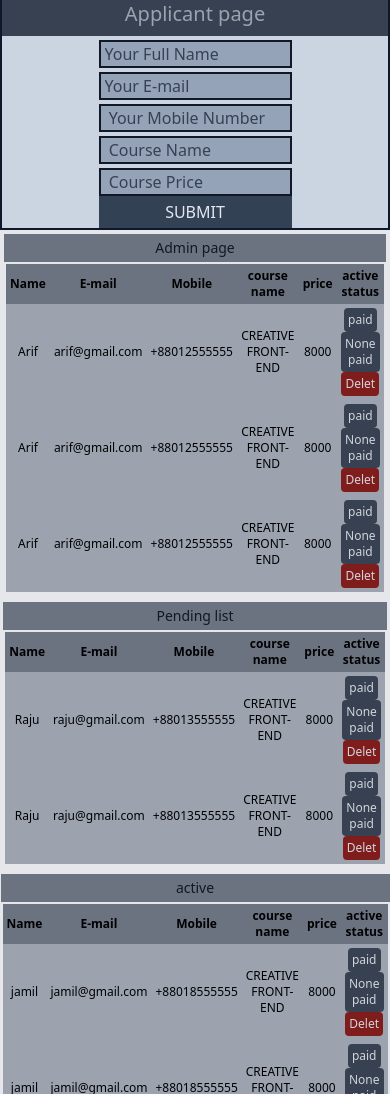
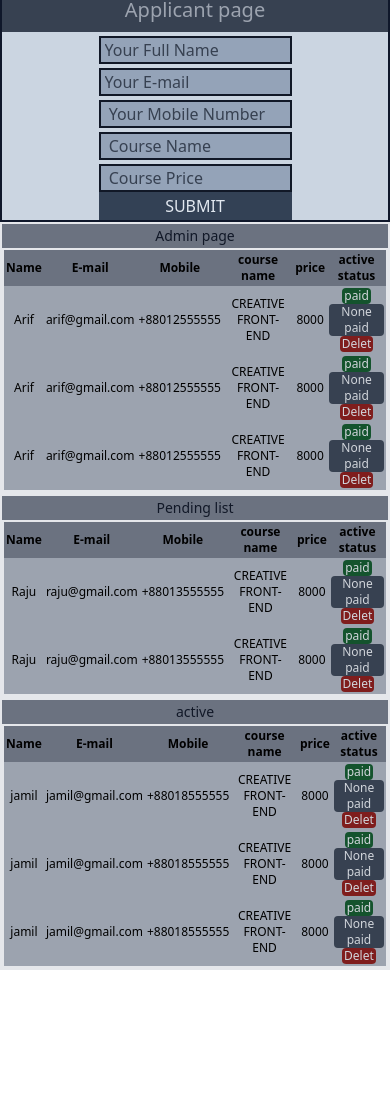
Before and after one commit to Dulal-Ahmed/CourseToDoappsusingtailwinAndjavaScript, a website: page index.html in a window 390 px wide. Shown: the part 54-1148 px from the top of the page. After the commit the page ends 1024 px from the top, so only its background shows below. Drawn offline with nearby package versions, Linux system fonts and the light colour scheme.

Commit message:
add tailwind ClI and solve responsive problems

```diff
--- a/index.html
+++ b/index.html
@@ -4,14 +4,14 @@
     <meta charset="UTF-8">
     <meta http-equiv="X-UA-Compatible" content="IE=edge">
     <meta name="viewport" content="width=device-width, initial-scale=1.0">
-    <script src="https://cdn.tailwindcss.com"></script>
-    <title>To Do Apps</title>
+    <link href="./dist/output.css" rel="stylesheet">
+   <title>To Do Apps</title>
 </head>
 <body>
 
   <header class=" lg:p-5 bg-gray-200">
     <section>
-        <h1 class=" w-full text-3xl font-bold text-gray-300 bg-slate-500 text-center p-1"> Apps</h1>
+        <h1 class=" w-full text-3xl font-bold text-gray-300 bg-slate-500 text-center p-0.5"> Apps</h1>
     </section>
     <section class="bg-slate-300 border-slate-900 border-2 p-0 w-full flex justify-center flex-col items-center">
        <h2 class=" w-full text-center text-xl font-medium text-gray-400 bg-gray-700 p-2"> Applicant page </h2>
@@ -21,121 +21,121 @@
          <input id="mobilenumer" placeholder=" Your Mobile Number" class=" placeholder:text-gray-700 px-1 w-full mt-1  bg-slate-400  border-2 border-gray-900" type="text" id="fname">
         <input id="courseName" placeholder=" Course Name" class=" placeholder:text-gray-700 px-1 w-full mt-1  bg-slate-400  border-2 border-gray-900" type="text" id="fname">
         <input id="price" placeholder=" Course Price" class=" placeholder:text-gray-700 px-1 w-full mt-1  bg-slate-400  border-2 border-gray-900" type="number" id="fname">
-       <input id="submit" type="submit" value="SUBMIT" class=" p-1 bg-slate-700 text-slate-200  w-full font-medium"  >
+       <input id="submit" type="submit" value="SUBMIT" class=" p-0.5 bg-slate-700 text-slate-200  w-full font-medium"  >
       </form>
     </section>
-<section class=" flex flex-col lg:flex-row text-xs justify-center items-center lg:items-start">
-    <section class=" p-1 text-center ">
-        <h2 class=" w-full text-gray-900 bg-gray-500 p-1 text-center font-medium text-sm"> Admin page</h2>
-        <table id="admin" class=" table-auto bg-gray-700 border-2  ">
+<section class=" flex flex-col lg:flex-row text-xs justify-center items-center lg:items-start ">
+    <section class=" p-0.5 text-center ">
+        <h2 class=" w-full text-gray-900 bg-gray-500 p-0.5 text-center font-medium text-sm"> Admin page</h2>
+        <table id="admin" class=" table-auto bg-gray-700 border-2 text-xs ">
             <thead>
                 <tr class=" bg-gray-500 ">
-                     <th class=" p-1"> Name</th>
-                     <th class=" p-1"> E-mail</th>
-                     <th class=" p-1">Mobile</th>
-                     <th class=" p-1">course name</th>
-                     <th class=" p-1"> price</th>
-                     <th class=" p-1"> active status</th>
+                     <th class=" p-0.5"> Name</th>
+                     <th class=" p-0.5"> E-mail</th>
+                     <th class=" p-0.5">Mobile</th>
+                     <th class=" p-0.5">course name</th>
+                     <th class=" p-0.5"> price</th>
+                     <th class=" p-0.5"> active status</th>
                 </tr>
             </thead>
             <tbody id="tbodyadmin">
                 <tr class=" bg-gray-400 ">
-                    <td class=" p-1 ">Arif</td>
-                    <td class=" p-1 ">arif@gmail.com</td>
-                    <td class=" p-1 ">+88012555555</td>
-                    <td class=" p-1 ">CREATIVE FRONT-END</td>
-                    <td class=" p-1 ">8000</td>
-                    <td class=" p-1"><button class=" bg-gray-700 text-gray-300 p-1 rounded paid">paid</button> <button class=" bg-gray-700 text-gray-300 p-1 rounded  nonepaid">None paid</button> <button class=" bg-red-900 text-gray-300 p-1 rounded delet">Delet</button></td>
+                    <td class=" p-0.5 ">Arif</td>
+                    <td class=" p-0.5 ">arif@gmail.com</td>
+                    <td class=" p-0.5 ">+88012555555</td>
+                    <td class=" p-0.5 ">CREATIVE FRONT-END</td>
+                    <td class=" p-0.5 ">8000</td>
+                    <td class=" p-0.5"><button class="  bg-green-900 text-gray-300 px-0.5 rounded paid">paid</button> <button class=" bg-gray-700 text-gray-300 px-0.5 rounded  nonepaid">None paid</button> <button class=" bg-red-900 text-gray-300 px-0.5 rounded delet">Delet</button></td>
                 </tr>
                 <tr class=" bg-gray-400 ">
-                    <td class=" p-1 ">Arif</td>
-                    <td class=" p-1 ">arif@gmail.com</td>
-                    <td class=" p-1 ">+88012555555</td>
-                    <td class=" p-1 ">CREATIVE FRONT-END</td>
-                    <td class=" p-1 ">8000</td>
-                    <td class=" p-1"><button class=" bg-gray-700 text-gray-300 p-1 rounded paid">paid</button> <button class=" bg-gray-700 text-gray-300 p-1 rounded  nonepaid">None paid</button> <button class=" bg-red-900 text-gray-300 p-1 rounded delet">Delet</button></td>
+                    <td class=" p-0.5 ">Arif</td>
+                    <td class=" p-0.5 ">arif@gmail.com</td>
+                    <td class=" p-0.5 ">+88012555555</td>
+                    <td class=" p-0.5 ">CREATIVE FRONT-END</td>
+                    <td class=" p-0.5 ">8000</td>
+                    <td class=" p-0.5"><button class="  bg-green-900 text-gray-300 px-0.5 rounded paid">paid</button> <button class=" bg-gray-700 text-gray-300 px-0.5 rounded  nonepaid">None paid</button> <button class=" bg-red-900 text-gray-300 px-0.5 rounded delet">Delet</button></td>
                 </tr>
                 <tr class=" bg-gray-400 ">
-                    <td class=" p-1 ">Arif</td>
-                    <td class=" p-1 ">arif@gmail.com</td>
-                    <td class=" p-1 ">+88012555555</td>
-                    <td class=" p-1 ">CREATIVE FRONT-END</td>
-                    <td class=" p-1 ">8000</td>
-                    <td class=" p-1"><button class=" bg-gray-700 text-gray-300 p-1 rounded paid">paid</button> <button class=" bg-gray-700 text-gray-300 p-1 rounded nonepaid">None paid</button> <button class=" bg-red-900 text-gray-300 p-1 rounded delet">Delet</button></td>
+                    <td class=" p-0.5 ">Arif</td>
+                    <td class=" p-0.5 ">arif@gmail.com</td>
+                    <td class=" p-0.5 ">+88012555555</td>
+                    <td class=" p-0.5 ">CREATIVE FRONT-END</td>
+                    <td class=" p-0.5 ">8000</td>
+                    <td class=" p-0.5"><button class="  bg-green-900 text-gray-300 px-0.5 rounded paid">paid</button> <button class=" bg-gray-700 text-gray-300 px-0.5 rounded nonepaid">None paid</button> <button class=" bg-red-900 text-gray-300 px-0.5 rounded delet">Delet</button></td>
                 </tr>
             </tbody>
         </table>
     </section>
-    <section class=" p-1 text-center">
-        <h2 class=" w-full text-gray-900 bg-gray-500 p-1 text-center font-medium text-sm"> Pending list</h2>
-        <table id="pending" class=" table-auto bg-gray-700 border-2">
+    <section class=" p-0.5 text-center">
+        <h2 class=" w-full text-gray-900 bg-gray-500 p-0.5 text-center font-medium text-sm"> Pending list</h2>
+        <table id="pending" class=" table-auto bg-gray-700 border-2 text-xs">
             <thead>
                 <tr class=" bg-gray-500 ">
-                     <th class=" p-1"> Name</th>
-                     <th class=" p-1"> E-mail</th>
-                     <th class=" p-1">Mobile</th>
-                     <th class=" p-1">course name</th>
-                     <th class=" p-1"> price</th>
-                     <th class=" p-1"> active status</th>
+                     <th class=" p-0.5"> Name</th>
+                     <th class=" p-0.5"> E-mail</th>
+                     <th class=" p-0.5">Mobile</th>
+                     <th class=" p-0.5">course name</th>
+                     <th class=" p-0.5"> price</th>
+                     <th class=" p-0.5"> active status</th>
                 </tr>
             </thead>
             <tbody id="tbodypending">
                 <tr class=" bg-gray-400">
-                    <td class=" p-1 ">Raju</td>
-                    <td class=" p-1 ">raju@gmail.com</td>
-                    <td class=" p-1 ">+88013555555</td>
-                    <td class=" p-1 ">CREATIVE FRONT-END</td>
-                    <td class=" p-1 ">8000</td>
-                    <td class=" p-1 "> <button class=" bg-gray-700 text-gray-300 p-1 rounded paid">paid</button> <button class=" bg-gray-700 text-gray-300 p-1 rounded nonepaid">None paid</button> <button class=" bg-red-900 text-gray-300 p-1 rounded delet">Delet</button></td>
+                    <td class=" p-0.5 ">Raju</td>
+                    <td class=" p-0.5 ">raju@gmail.com</td>
+                    <td class=" p-0.5 ">+88013555555</td>
+                    <td class=" p-0.5 ">CREATIVE FRONT-END</td>
+                    <td class=" p-0.5 ">8000</td>
+                    <td class=" p-0.5 "> <button class="  bg-green-900 text-gray-300 px-0.5 rounded paid">paid</button> <button class=" bg-gray-700 text-gray-300 px-0.5 rounded nonepaid">None paid</button> <button class=" bg-red-900 text-gray-300 px-0.5 rounded delet">Delet</button></td>
                 </tr>
                 <tr class=" bg-gray-400 ">
-                    <td class=" p-1 ">Raju</td>
-                    <td class=" p-1 ">raju@gmail.com</td>
-                    <td class=" p-1 ">+88013555555</td>
-                    <td class=" p-1 ">CREATIVE FRONT-END</td>
-                    <td class=" p-1 ">8000</td>
-                    <td class=" p-1 "><button class=" bg-gray-700 text-gray-300 p-1 rounded paid">paid</button> <button class=" bg-gray-700 text-gray-300 p-1 rounded nonepaid">None paid</button> <button class=" bg-red-900 text-gray-300 p-1 rounded delet">Delet</button></td>
+                    <td class=" p-0.5 ">Raju</td>
+                    <td class=" p-0.5 ">raju@gmail.com</td>
+                    <td class=" p-0.5 ">+88013555555</td>
+                    <td class=" p-0.5 ">CREATIVE FRONT-END</td>
+                    <td class=" p-0.5 ">8000</td>
+                    <td class=" p-0.5 "><button class="  bg-green-900 text-gray-300 px-0.5 rounded paid">paid</button> <button class=" bg-gray-700 text-gray-300 px-0.5 rounded nonepaid">None paid</button> <button class=" bg-red-900 text-gray-300 px-0.5 rounded delet">Delet</button></td>
                 </tr>
             </tbody>
         </table>
     </section>
-    <section class=" p-1 text-center">
-        <h2 class=" w-full text-gray-900 bg-gray-500 p-1 text-center font-medium text-sm"> active </h2>
-        <table id="active" class=" table-auto bg-gray-700 border-2  ">
+    <section class=" p-0.5 text-center">
+        <h2 class=" w-full text-gray-900 bg-gray-500 p-0.5 text-center font-medium text-sm "> active </h2>
+        <table id="active" class=" table-auto bg-gray-700 border-2  text-xs">
             <thead>
                 <tr class=" bg-gray-500  ">
-                     <th class=" p-1"> Name</th>
-                     <th class=" p-1"> E-mail</th>
-                     <th class=" p-1">Mobile</th>
-                     <th class=" p-1">course name</th>
-                     <th class=" p-1"> price</th>
-                     <th class=" p-1"> active status</th>
+                     <th class=" p-0.5"> Name</th>
+                     <th class=" p-0.5"> E-mail</th>
+                     <th class=" p-0.5">Mobile</th>
+                     <th class=" p-0.5">course name</th>
+                     <th class=" p-0.5"> price</th>
+                     <th class=" p-0.5"> active status</th>
                 </tr>
             </thead>
             <tbody id="tbodyActive">
                 <tr class=" bg-gray-400">
-                    <td class=" p-1 ">jamil</td>
-                    <td class=" p-1 ">jamil@gmail.com</td>
-                    <td class=" p-1 ">+88018555555</td>
-                    <td class=" p-1 ">CREATIVE FRONT-END</td>
-                    <td class=" p-1 ">8000</td>
-                    <td class=" p-1 "><button class=" bg-gray-700 text-gray-300 p-1 rounded paid">paid</button> <button class=" bg-gray-700 text-gray-300 p-1 rounded nonepaid">None paid</button> <button class=" bg-red-900 text-gray-300 p-1 rounded delet">Delet</button></td>
+                    <td class=" p-0.5 ">jamil</td>
+                    <td class=" p-0.5 ">jamil@gmail.com</td>
+                    <td class=" p-0.5 ">+88018555555</td>
+                    <td class=" p-0.5 ">CREATIVE FRONT-END</td>
+                    <td class=" p-0.5 ">8000</td>
+                    <td class=" p-0.5 "><button class=" bg-green-900 text-gray-300 px-0.5 rounded paid">paid</button> <button class=" bg-gray-700 text-gray-300 px-0.5 rounded nonepaid">None paid</button> <button class=" bg-red-900 text-gray-300 px-0.5 rounded delet">Delet</button></td>
                 </tr>
                 <tr class=" bg-gray-400">
-                    <td class=" p-1 ">jamil</td>
-                    <td class=" p-1 ">jamil@gmail.com</td>
-                    <td class=" p-1 ">+88018555555</td>
-                    <td class=" p-1 ">CREATIVE FRONT-END</td>
-                    <td class=" p-1 ">8000</td>
-                    <td class=" p-1 "><button class=" bg-gray-700 text-gray-300 p-1 rounded paid">paid</button> <button class=" bg-gray-700 text-gray-300 p-1 rounded nonepaid">None paid</button> <button class=" bg-red-900 text-gray-300 p-1 rounded delet">Delet</button> </td>
+                    <td class=" p-0.54 ">jamil</td>
+                    <td class=" p-0.5 ">jamil@gmail.com</td>
+                    <td class=" p-0.5 ">+88018555555</td>
+                    <td class=" p-0.5 ">CREATIVE FRONT-END</td>
+                    <td class=" p-0.5 ">8000</td>
+                    <td class=" p-0.5 "><button class="  bg-green-900 text-gray-300 px-0.5 rounded paid">paid</button> <button class=" bg-gray-700 text-gray-300 px-0.5 rounded nonepaid">None paid</button> <button class=" bg-red-900 text-gray-300 px-0.5 rounded delet">Delet</button> </td>
                 </tr>
                 <tr class=" bg-gray-400">
-                    <td class=" p-1 ">jamil</td>
-                    <td class=" p-1 ">jamil@gmail.com</td>
-                    <td class=" p-1 ">+88018555555</td>
-                    <td class=" p-1 ">CREATIVE FRONT-END</td>
-                    <td class=" p-1 ">8000</td>
-                    <td class=" p-1 "><button class=" bg-gray-700 text-gray-300 p-1 rounded paid">paid</button> <button class=" bg-gray-700 text-gray-300 p-1 rounded nonepaid">None paid</button> <button class=" bg-red-900 text-gray-300 p-1 rounded delet">Delet</button> </td>
+                    <td class=" p-0.5 ">jamil</td>
+                    <td class=" p-0.5 ">jamil@gmail.com</td>
+                    <td class=" p-0.5 ">+88018555555</td>
+                    <td class=" p-0.5 ">CREATIVE FRONT-END</td>
+                    <td class=" p-0.5 ">8000</td>
+                    <td class=" p-0.5 "><button class=" b bg-green-900 text-gray-300 px-0.5 rounded paid">paid</button> <button class=" bg-gray-700 text-gray-300 px-0.5 rounded nonepaid">None paid</button> <button class=" bg-red-900 text-gray-300 px-0.5 rounded delet">Delet</button> </td>
                 </tr>
             </tbody>
         </table>
--- /dev/null
+++ b/src/input.css
@@ -0,0 +1,3 @@
+@tailwind base;
+@tailwind components;
+@tailwind utilities;
--- /dev/null
+++ b/tailwind.config.js
@@ -0,0 +1,8 @@
+/** @type {import('tailwindcss').Config} */
+module.exports = {
+  content: [ './*.{html,js}'],
+  theme: {
+    extend: {},
+  },
+  plugins: [],
+}
```
Also changed, not shown: package.json (added, +8 -0 lines), dist/output.css (added), 1 other file.
